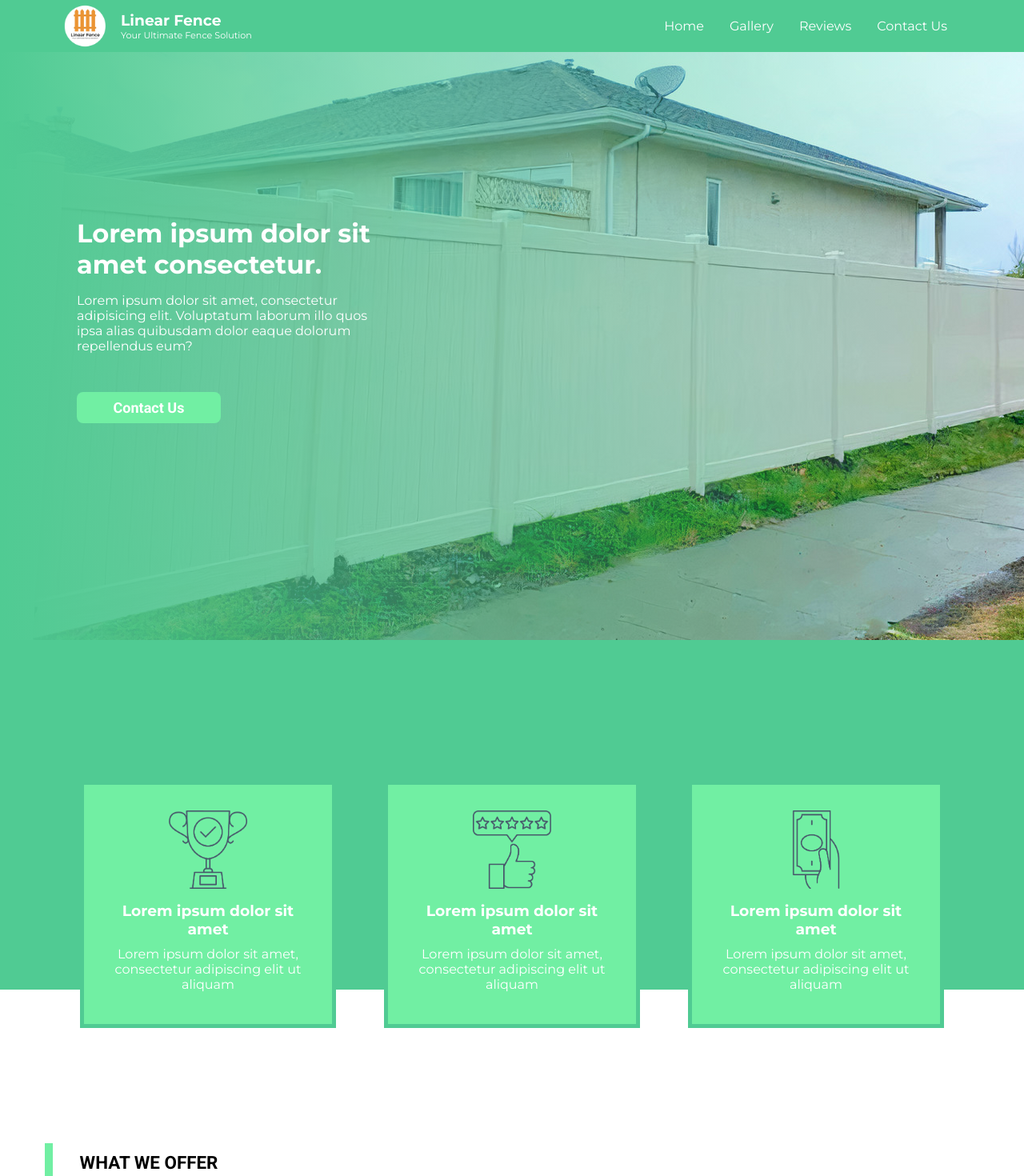
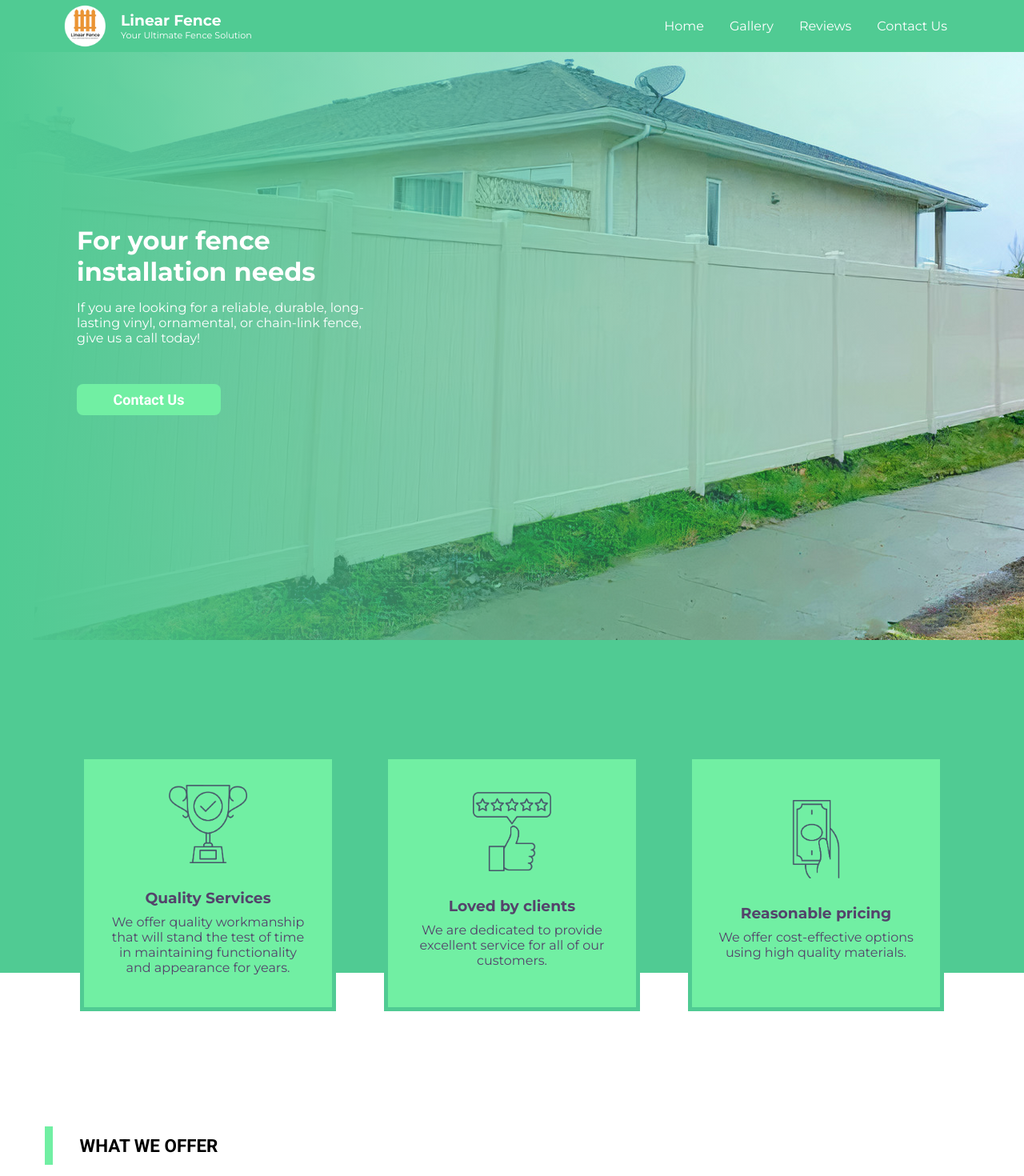
Before and after one commit to BrylleMutia/linear-fence, a React (Create React App) app: page / in a window 1280 px wide. Shown: the top 1470 px of the page at 80% size. Built offline with nearby package versions, Linux system fonts and the light colour scheme.

Commit message:
replaced some dummy text with original ones

```diff
--- a/src/components/Hero/index.jsx
+++ b/src/components/Hero/index.jsx
@@ -5,8 +5,8 @@ const Hero = () => {
   return (
     <div className={styles.hero}>
       <div className={styles.header}>
-        <h1>Lorem ipsum dolor sit amet consectetur.</h1>
-        <p>Lorem ipsum dolor sit amet, consectetur adipisicing elit. Voluptatum laborum illo quos ipsa alias quibusdam dolor eaque dolorum repellendus eum?</p>
+        <h1>For your fence installation needs</h1>
+        <p>If you are looking for a reliable, durable, long-lasting vinyl, ornamental, or chain-link fence, give us a call today!</p>
         <button>Contact Us</button>
       </div>
     </div>
--- a/src/components/Services/ServiceCard/Card.module.scss
+++ b/src/components/Services/ServiceCard/Card.module.scss
@@ -3,8 +3,8 @@
 
 .card {
   width: 20em;
-  height: 80%;
-  color: #fff;
+  height: 20em;
+  color: $text-primary;
   text-align: center;
   background: $secondary;
   display: flex;
@@ -15,13 +15,13 @@
   border: 5px solid $primary;
   position: relative;
   top: 5em;
-  margin-top: 4em;
+  margin-top: 2em;
   margin-left: 1em;
   margin-right: 1em;
 
   & > img {
     width: 40%;
-    margin-bottom: 1em;
+    margin-bottom: 2em;
   }
 
   & > h3, p {
--- a/src/components/Services/index.jsx
+++ b/src/components/Services/index.jsx
@@ -10,18 +10,18 @@ import ServiceCard from './ServiceCard';
 const cardDetails = [
   {
     icon: SuccessIcon,
-    heading: "Lorem ipsum dolor sit amet",
-    caption: "Lorem ipsum dolor sit amet, consectetur adipiscing elit ut aliquam",
+    heading: "Quality Services",
+    caption: "We offer quality workmanship that will stand the test of time in maintaining functionality and appearance for years.",
   },
   {
     icon: ReviewIcon,
-    heading: "Lorem ipsum dolor sit amet",
-    caption: "Lorem ipsum dolor sit amet, consectetur adipiscing elit ut aliquam",
+    heading: "Loved by clients",
+    caption: "We are dedicated to provide excellent service for all of our customers.",
   },
   {
     icon: PaymentIcon,
-    heading: "Lorem ipsum dolor sit amet",
-    caption: "Lorem ipsum dolor sit amet, consectetur adipiscing elit ut aliquam",
+    heading: "Reasonable pricing",
+    caption: "We offer cost-effective options using high quality materials. ",
   },
 ]
 
--- a/src/styles/variables.scss
+++ b/src/styles/variables.scss
@@ -2,3 +2,4 @@ $primary: #50CB93;
 $secondary: hsl(144, 80%, 69%);
 $secondary-hover: hsl(144, 87%, 56%);
 $accent: #ACFFAD;
+$text-primary: #54436B;
```
